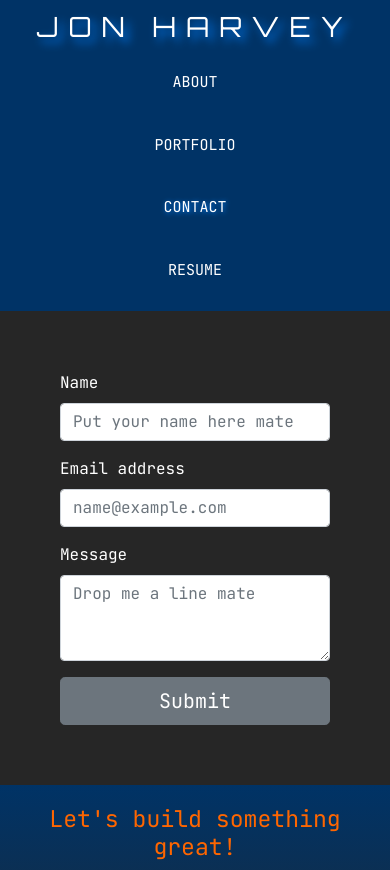
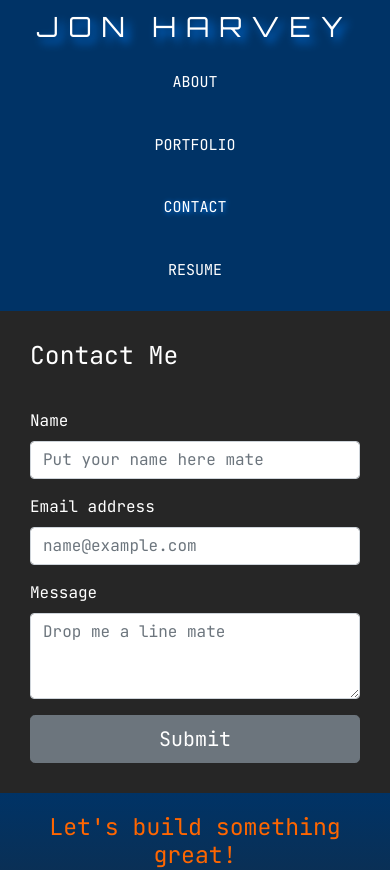
Before and after one commit to harviator/jon-harvey-react-portfolio, a React (Create React App) app: page /contact in a window 390 px wide. Shown: the top 870 px of the page. Built offline with nearby package versions, Linux system fonts and the light colour scheme.

Commit message:
Updated the contact and portfolio sections

```diff
--- a/src/App.css
+++ b/src/App.css
@@ -27,7 +27,6 @@ nav {
   width: 100%;
 }
 
-/* styling for h1 */
 h1 {
   font-family: "Orbitron", sans-serif;
   color: #fff;
@@ -39,6 +38,7 @@ h1 {
 h2 {
   padding: 30px;
   color: #fff;
+  text-align: left;
 }
 /* stylling for the footer */
 footer {
@@ -64,8 +64,7 @@ footer h3 {
 }
 
 .form {
-  margin: 30px;
-  padding: 30px;
+  padding: 0px 30px 30px 30px;
 }
 
 .menu {
@@ -102,7 +101,7 @@ footer h3 {
   border-radius: 5px;
   box-shadow: 2px 4px 7px var(--background-color);
   text-decoration: none;
-  margin: 10px 10px;
+  margin: 10px 30px 30px 30px;
   padding-bottom: 10px;
 }
 
@@ -115,7 +114,7 @@ footer h3 {
 }
 
 .project-image {
-  min-height: 100px;
+  min-height: 50px;
   max-height: 300px;
   width: auto;
 }
@@ -201,7 +200,7 @@ footer h3 {
 }
 
 /* media query to make navbar and footer responsive at a smaller screen size */
-@media screen and (max-width: 500px) {
+@media screen and (max-width: 800px) {
   nav, footer {
       display: flex;
       flex-direction: column;
@@ -209,6 +208,11 @@ footer h3 {
 
   .profile {
       flex-direction: column;
+  }
+
+  .projects-grid div {
+    margin: 0px;
+    padding: 10px;
   }
 }
 
--- a/src/components/pages/Contact.js
+++ b/src/components/pages/Contact.js
@@ -4,6 +4,8 @@ import Button from 'react-bootstrap/Button'
 
 function Contact(props) {
     return (
+        <section>
+            <h2>Contact Me</h2>
             <Form className="form">
                 <Form.Group className="mb-3" controlId="exampleForm.ControlInput1">
                     <Form.Label>Name</Form.Label>
@@ -23,6 +25,7 @@ function Contact(props) {
                     </Button>
                 </div>
             </Form >
+        </section>
     );
 }
 
--- a/src/components/pages/Resume.js
+++ b/src/components/pages/Resume.js
@@ -2,20 +2,26 @@ import React from 'react';
 
 function Resume(props) {
     return (
-        <div>
+        <section>
             <h2>Resume</h2>
+
+            <p>Download my <a id="profile-link"
+                href="https://drive.google.com/file/d/1a6SfhS_a1vxUoSp16MjsUUqtMsVMLzDk/view?usp=sharing"
+                target="_blank">Resume</a>
+            </p>
+
+            <p>Front-End Technologies</p>
+
 
             <p>Cool cool cool cool cool</p>
             <p>No doubt no doubt no doubt no doubt no doubt</p>
             <p>Cool cool cool cool cool</p>
             <p>No doubt no doubt no doubt no doubt no doubt</p>
-            <p>Cool cool cool cool cool</p>
+            <p>Back-End Technologies</p>
             <p>No doubt no doubt no doubt no doubt no doubt</p>
             <p>Cool cool cool cool cool</p>
             <p>No doubt no doubt no doubt no doubt no doubt</p>
-            <p>Cool cool cool cool cool</p>
-            <p>No doubt no doubt no doubt no doubt no doubt</p>
-        </div>
+        </section>
     );
 }
 
```
Also changed, not shown: src/App.js (+3 -6 lines). Lines whose indentation alone changed are shown as unchanged.
